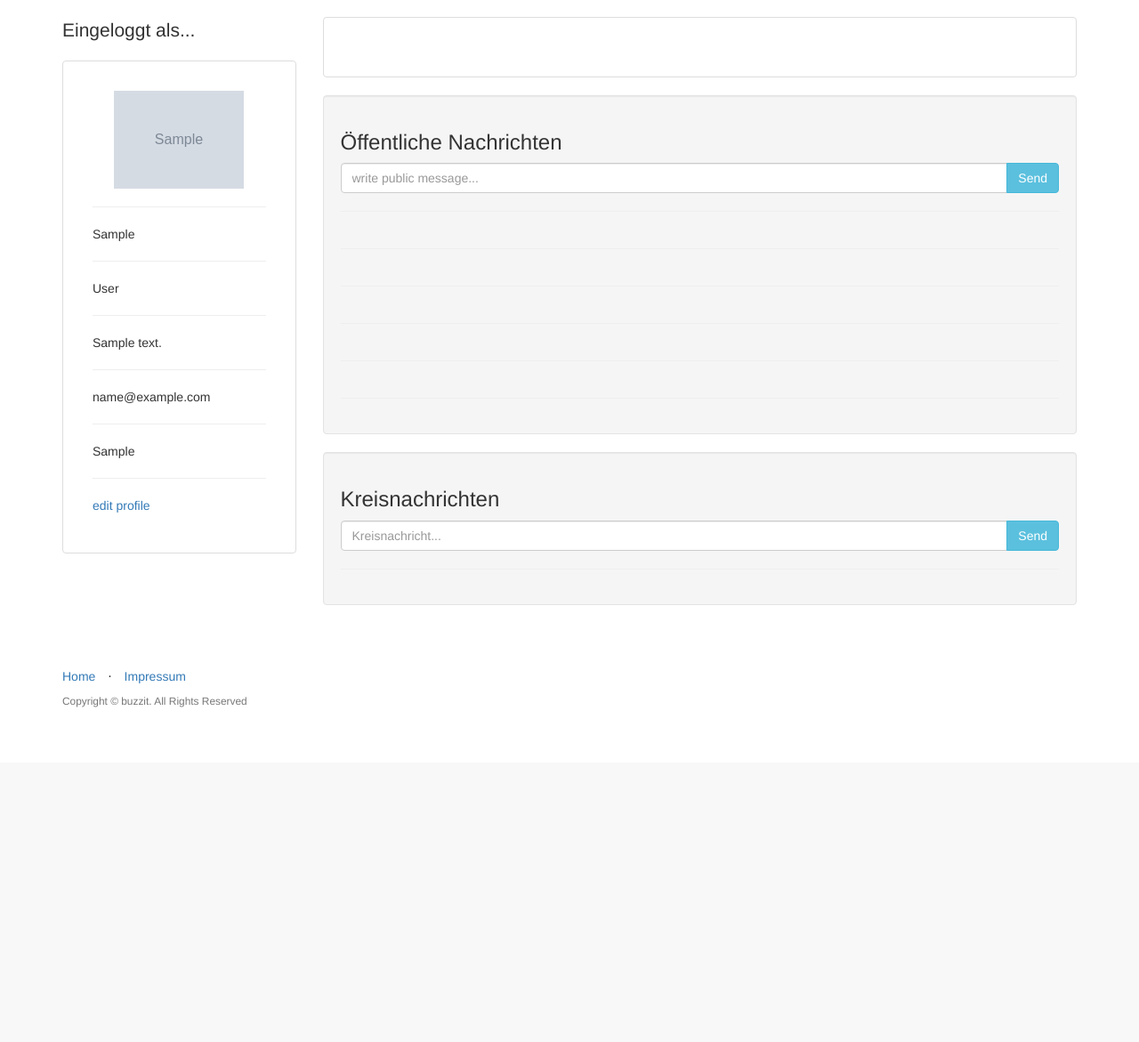
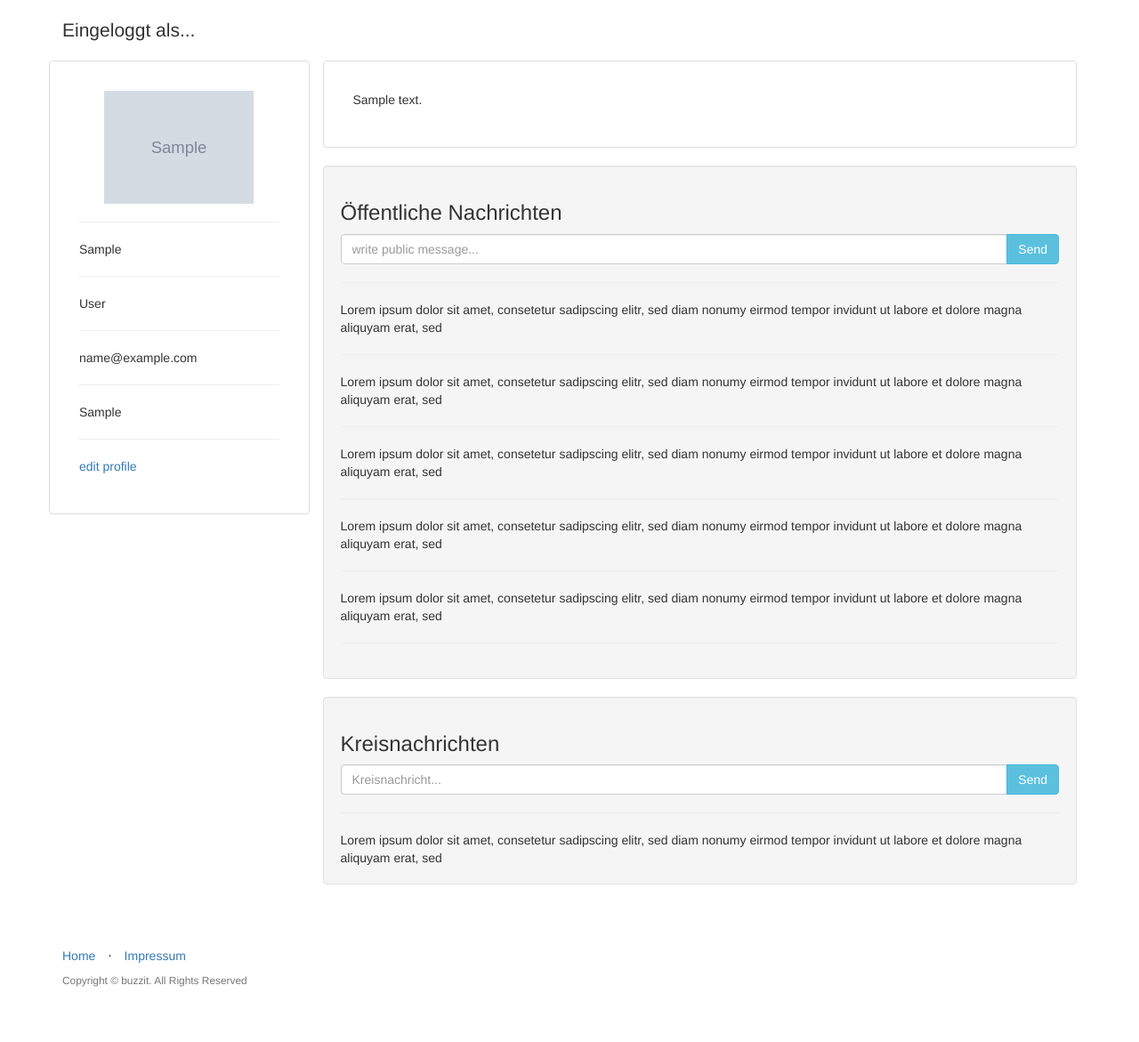
Before and after one commit to jmennen/group5, a Django app: page /home in a window 1280 px wide. Shown: the part 51-1222 px from the top of the page at 89% size. Before the commit the page ends 908 px from the top, so only its background shows below. Run offline with Django 3.2, Linux system fonts and the light colour scheme; the first user in the database is signed in; tables that the repository leaves empty hold one stand-in row (Sample ...); some libraries are stand-ins or nearby versions.

Commit message:
added form errors for   registration added template filter "beautifulNone" used beautifulNone everywhere where needed added template filter "emptyNone" used emptyNone everywhere where needed set default values for all profile-attributes set inputs required=False in RegistrationForm, where inputs are optional

```diff
--- a/Code/buzzit/buzzit_app/forms.py
+++ b/Code/buzzit/buzzit_app/forms.py
@@ -6,8 +6,8 @@ from django.utils.translation import ugettext_lazy as _
 class RegistrationForm(forms.Form):
     username = forms.RegexField(regex=r'^\w+$', widget=forms.TextInput(attrs=dict(required=True, max_length=30)), label=_("Username"), error_messages={ 'invalid': _("This value must contain only letters, numbers and underscores.") })
     email = forms.EmailField(widget=forms.TextInput(attrs=dict(required=True, max_length=30)), label=_("Email address"))
-    first_name = forms.CharField(widget=forms.TextInput(attrs=dict(required=False, max_length=30)), label=_("Vorname"))
-    last_name = forms.CharField(widget=forms.TextInput(attrs=dict(required=False, max_length=30)), label=_("Nachname"))
+    first_name = forms.CharField(required=False, widget=forms.TextInput(attrs=dict(required=False, max_length=30)), label=_("Vorname"))
+    last_name = forms.CharField(required=False, widget=forms.TextInput(attrs=dict(required=False, max_length=30)), label=_("Nachname"))
     password1 = forms.CharField(widget=forms.PasswordInput(attrs=dict(required=True, max_length=30, render_value=False)), label=_("Password"))
     password2 = forms.CharField(widget=forms.PasswordInput(attrs=dict(required=True, max_length=30, render_value=False)), label=_("Password (again)"))
 
--- a/Code/buzzit/buzzit_app/templates/logged_in/home.html
+++ b/Code/buzzit/buzzit_app/templates/logged_in/home.html
@@ -15,33 +15,32 @@
             <!--picture of this profile and information e.g. description, first_name, last_name, email, gender-->
             <div class="col-md-3">
                 <p class="lead">Eingeloggt als...</p>
-                <div class="thumbnail">
-                    <img class="img-responsive" src="{{profile.profile_picture}}" alt="Profilbild">
+            </div>
+        </div>
+        <div class="row">
+            <div class="thumbnail col-md-3">
+                <img class="img-responsive" src="{{ profile.profile_picture }}" alt="Profilbild">
                 <hr>
-					<p>{{user.first_name}}</p>
+                <p>{{ user.first_name | beautifulNone }}</p>
                 <hr>
-					<p>{{user.last_name}}</p>
+                <p>{{ user.last_name | beautifulNone }}</p>
                 <hr>
-					<p>{{profile.description}}</p>
+                <p>{{ user.email }}</p>
                 <hr>
-					<p>{{user.email}}</p>
-					<hr>
-					<p>{{profile.gender}}</p>
+                <p>{{ profile.gender | beautifulNone }}</p>
                 <hr>
 
                 <!--leads to edit_own_profile site-->
                 <p><a href="{% url "update_profile" %}">edit profile</a></p>
-
-
             </div>
-            </div>
-
             <div class="col-md-9">
                 <div class="thumbnail">
+                    <p>{{ profile.description | beautifulNone }}</p>
                 </div>
                 <div class="well">
                     <!--space for public messages-->
                     <h3>Öffentliche Nachrichten</h3>
+
                     <div class="input-group">
                         <input type="text" class="form-control" placeholder="write public message...">
 					<span class="input-group-btn">
@@ -52,38 +51,40 @@
                     <!-- dummy placeholder for content -->
                     <div class="row">
                         <div class="col-md-12">
+                            Lorem ipsum dolor sit amet, consetetur sadipscing elitr, sed diam nonumy eirmod tempor
+                            invidunt ut labore et dolore magna aliquyam erat, sed
                         </div>
                     </div>
                     <hr>
                     <div class="row">
                         <div class="col-md-12">
+                            Lorem ipsum dolor sit amet, consetetur sadipscing elitr, sed diam nonumy eirmod tempor
+                            invidunt ut labore et dolore magna aliquyam erat, sed
                         </div>
                     </div>
                     <hr>
                     <div class="row">
                         <div class="col-md-12">
-                        </div>
-                    </div>
-                    <hr><div class="row">
-                        <div class="col-md-12">
+                            Lorem ipsum dolor sit amet, consetetur sadipscing elitr, sed diam nonumy eirmod tempor
+                            invidunt ut labore et dolore magna aliquyam erat, sed
                         </div>
                     </div>
                     <hr>
                     <div class="row">
                         <div class="col-md-12">
+                            Lorem ipsum dolor sit amet, consetetur sadipscing elitr, sed diam nonumy eirmod tempor
+                            invidunt ut labore et dolore magna aliquyam erat, sed
                         </div>
                     </div>
                     <hr>
-
-
-
-
-
+                    <div class="row">
+                        <div class="col-md-12">
+                            Lorem ipsum dolor sit amet, consetetur sadipscing elitr, sed diam nonumy eirmod tempor
+                            invidunt ut labore et dolore magna aliquyam erat, sed
                         </div>
-
-
-
-
+                    </div>
+                    <hr>
+                </div>
                 <div class="well">
                     <h3>Kreisnachrichten</h3>
                     <!--space for circle messages-->
@@ -92,15 +93,13 @@
 					<span class="input-group-btn">
 						<button class="btn btn-info" type="button">Send</button>
 					</span>
-				<!-- dummy placeholder for content -->
                     </div>
                     <hr>
-                    </div>
-
-                </div>
-
-
+                    <!-- dummy placeholder for content -->
+                    Lorem ipsum dolor sit amet, consetetur sadipscing elitr, sed diam nonumy eirmod tempor invidunt ut
+                    labore et dolore magna aliquyam erat, sed
                 </div>
             </div>
-
+        </div>
+    </div>
 {% endblock %}
--- a/Code/buzzit/buzzit_app/templates/logged_in/usersearch_results.html
+++ b/Code/buzzit/buzzit_app/templates/logged_in/usersearch_results.html
@@ -3,6 +3,7 @@
 {% block content %}
 <!--imports the navigation bar-->
 {% include "includes/navbar.html" %}
+{% load filters %}
 
 	<!-- Page Content -->
 	<!--table for the results from the search. displays the name, picture, description and the gender-->
@@ -22,8 +23,8 @@
                     <td><a href="{% url "view_profile" user.pk %}">{{ user.username }}</a></td>
 				<!--profile_picture is resized-->
                     <td><img src="{{ user.profile.profile_picture }}" height="64" alt="Profilbild"></td>
-                    <td>{{ user.profile.description }}</td>
-                    <td>{{ user.profile.gender }}</td>
+                    <td>{{ user.profile.description | beautifulNone }}</td>
+                    <td>{{ user.profile.gender | beautifulNone }}</td>
 
                 </tr>
             {% endfor %}
--- /dev/null
+++ b/Code/buzzit/buzzit_app/templatetags/filters.py
@@ -0,0 +1,23 @@
+__author__ = 'User'
+from django import template
+
+register = template.Library()
+
+def beautifulNone(val):
+    if val == None or val == "":
+        return "-nicht angegeben-"
+    return val
+
+register.filter('beautifulNone', beautifulNone)
+
+def emptyNone(val):
+    if val == None:
+        return ""
+    return val
+
+register.filter('emptyNone', emptyNone)
+
+def addcssclass(input, cssclass):
+    return input.as_widget(attrs={'class': cssclass})
+
+register.filter('addcssclass', addcssclass)
--- a/Code/buzzit/buzzit_app/views.py
+++ b/Code/buzzit/buzzit_app/views.py
@@ -223,15 +223,18 @@ def register(request):
             )
             new_profile = Profile()
             new_profile.user = user
+            new_profile.profile_picture = "https://placehold.it/128x128"
+            new_profile.gender = ""
+            new_profile.description = ""
             new_profile.save()
             return HttpResponseRedirect(reverse("start"))
     else:
         form = RegistrationForm()
-    variables = RequestContext(request, {
+    variables = {
         'form': form
-    })
+    }
 
-    return render_to_response(
+    return render(request,
         'guest/register.html',
         variables,
     )
```
Also changed, not shown: other parts of Code/buzzit/buzzit_app/templates/logged_in/home.html (+1 -1 lines), Code/buzzit/buzzit_app/templates/guest/register.html (+15 -6 lines), Code/buzzit/buzzit_app/templatetags/__init__.py (added). Lines whose indentation alone changed are shown as unchanged.
